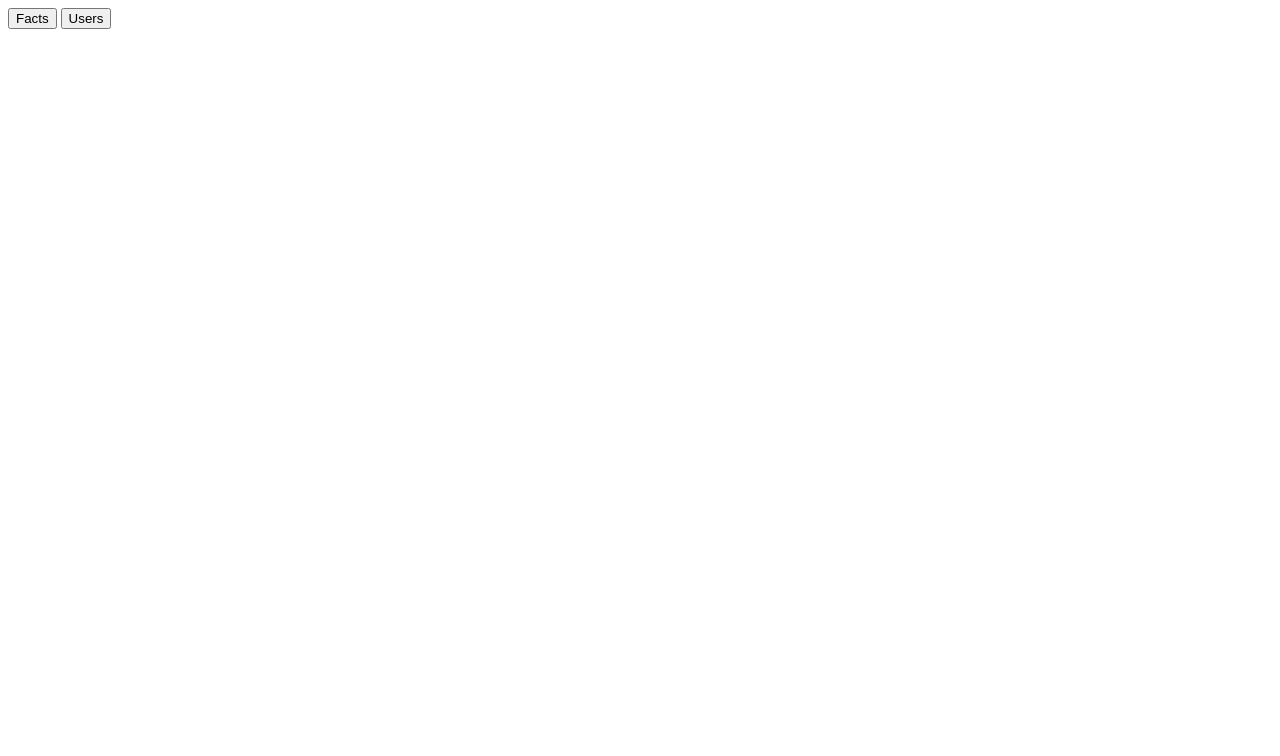
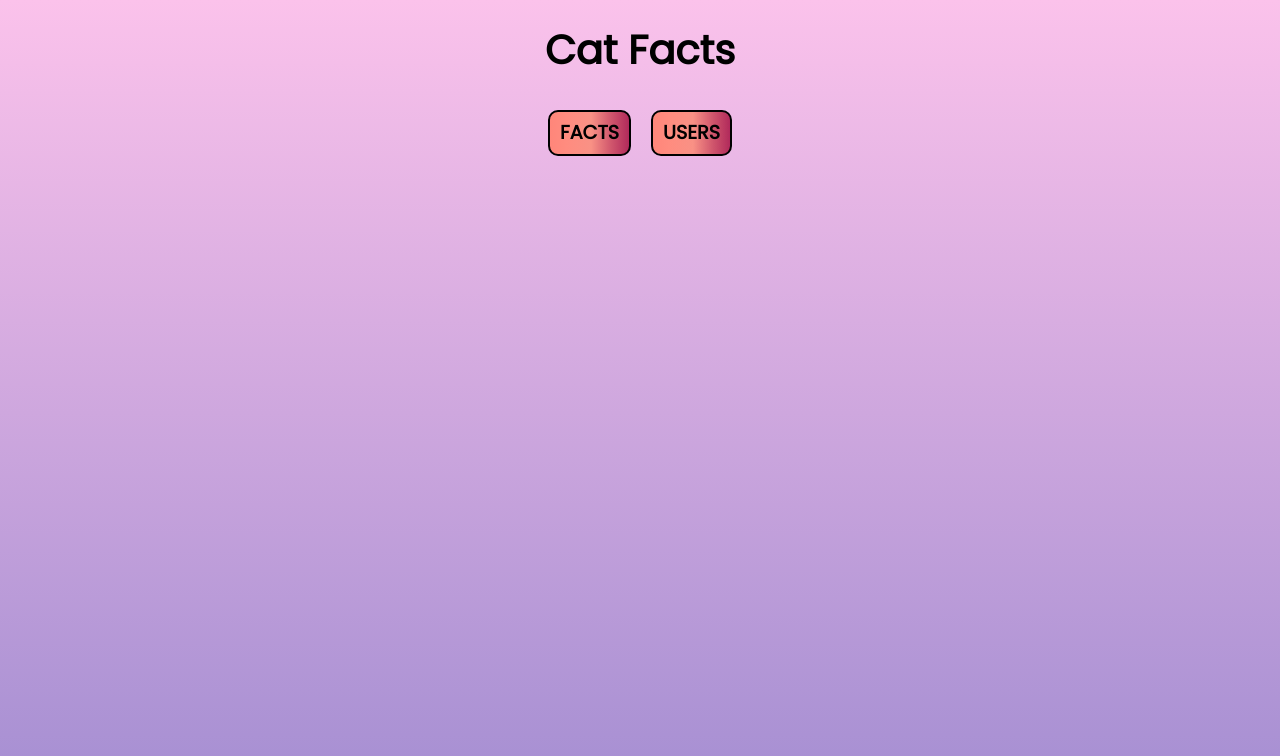
Before and after one commit to JvyJay/Cat-Facts, a plain HTML site: page index.html in a window 1280 px wide. Drawn offline with nearby package versions, Linux system fonts and the light colour scheme.

Commit message:
bg & buttons

```diff
--- a/css/styles.css
+++ b/css/styles.css
@@ -0,0 +1,61 @@
+@import url('https://fonts.googleapis.com/css?family=Poppins&display=swap');
+
+h1,
+h2,
+h3,
+h4,
+h5,
+h6,
+p,
+button,
+span {
+  font-family: 'Poppins', sans-serif;
+}
+
+body {
+  background-image: linear-gradient(to top, #a18cd1 0%, #fbc2eb 100%);
+  width: 100%;
+  height: 100vh;
+  overflow: hidden;
+}
+
+.header {
+  text-align: center;
+  font-size: 2.5rem;
+}
+
+.buttons {
+  display: flex;
+  flex-direction: row;
+  justify-content: center;
+}
+
+button {
+  margin: 10px;
+  padding: 10px;
+  font-weight: bolder;
+  text-transform: uppercase;
+  font-size: 1.2rem;
+  border-radius: 10px;
+  border: 2px solid #000;
+  background: linear-gradient(
+    to right,
+    #ff8177 0%,
+    #ff867a 0%,
+    #ff8c7f 21%,
+    #f99185 52%,
+    #cf556c 78%,
+    #b12a5b 100%
+  );
+  color: #000;
+}
+
+button:hover {
+  cursor: pointer;
+}
+
+@media only screen and (max-width: 400px) {
+  .buttons {
+    flex-direction: column;
+  }
+}
--- a/index.html
+++ b/index.html
@@ -3,19 +3,19 @@
   <head>
     <meta charset="UTF-8" />
     <meta name="viewport" content="width=device-width, initial-scale=1.0" />
+    <link rel="stylesheet" href="node_modules\normalize.css\normalize.css" />
     <link rel="stylesheet" href="css\styles.css" />
     <title>Cat Facts</title>
   </head>
   <body>
+    <h1 class="header">Cat Facts</h1>
     <main>
-      <div class="container">
-        <div class="buttons">
-          <button>Facts</button>
-          <button>Users</button>
-        </div>
+      <div class="buttons">
+        <button>Facts</button>
+        <button>Users</button>
+      </div>
 
-        <div class="data-container"></div>
-      </div>
+      <div class="data-container"></div>
     </main>
   </body>
   <script src="js\main.js"></script>
```
Also changed, not shown: package-lock.json (added), 1 other file.
